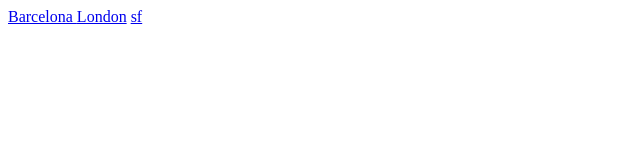
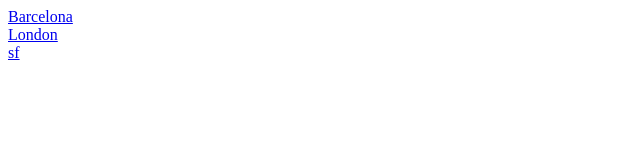
Before and after one commit to mikeynguyen/Cities, a plain HTML site: page index.html in a window 1280 px wide. Shown: the whole page, without its empty margins (0-640 px from the left). Drawn offline with Linux system fonts and the light colour scheme.

Commit message:
Update index.html

```diff
--- a/index.html
+++ b/index.html
@@ -4,8 +4,8 @@
 <title> Cities </title>
 </head>
 <body>
-<a href="barcelona.html"> Barcelona </a>
-<a href="london.html"> London</a>
+<a href="barcelona.html"> Barcelona </a> <br>
+<a href="london.html"> London</a> <br>
 <a href="sf.html"> sf</a>
 </body>
 </hmtl>
```
